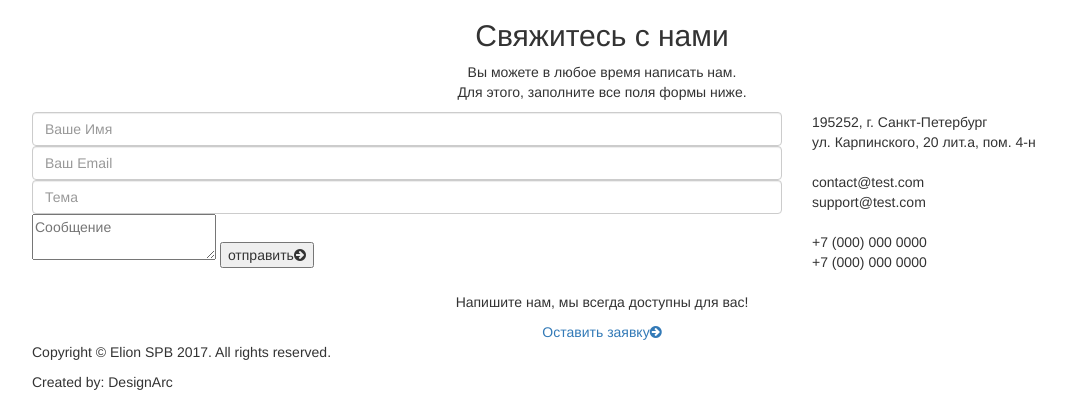
After one commit to Nekr0bz/Elion, a Django app: a page that uses main/templates/main/main.html in a window 1280 px wide. The commit adds this page. Shown: the part 384-800 px from the top of the page, without its empty margins (38-1104 px from the left). Run offline with Django 3.2, Linux system fonts and the light colour scheme; some libraries are stand-ins or nearby versions.

Commit message:
Верстка страницы 'Контакты'

```diff
--- a/Elion/urls.py
+++ b/Elion/urls.py
@@ -1,14 +1,17 @@
 from django.conf.urls import url, include, static
 from django.contrib import admin
+from django.views.generic.base import TemplateView
+from main import views as main_views
 from . import settings
 
-from main import views
+
 
 urlpatterns = [
-    url(r'^$', views.MainPageView.as_view(), name='main'),
+    url(r'^$', main_views.MainPageView.as_view(), name='main'),
     url(r'^admin/', admin.site.urls),
     url(r'^services/', include('services.urls', namespace='services')),
     url(r'^accounts/', include('accounts.urls', namespace='accounts')),
+    url(r'^contacts/$', TemplateView.as_view(template_name='about/contact.html'), name='contact'),
     url(r'^news/', include('news.urls', namespace='news')),
     url(r'^guestbook/', include('guestbook.urls', namespace='guestbook')),
     url(r'^ckeditor/', include('ckeditor_uploader.urls')),
--- /dev/null
+++ b/about/templates/about/contact.html
@@ -0,0 +1,74 @@
+{% extends "main/main.html" %}
+{% load staticfiles %}
+
+{% block title %}Контакты{% endblock %}
+
+{% block body_class %}contact_page{% endblock %}
+
+{% block content %}
+<!-- ======= Banner ======= -->
+    <section class="p0 container-fluid banner about_banner"
+    style="background:url({% static 'vendors/img/banner-bg.jpg' %}) no-repeat center">
+        <div class="about_banner_opacity">
+            <div class="container">
+                <div class="banner_info_about">
+                    <h1>Контакты</h1>
+                    <ul>
+                        <li><a href="{% url 'main' %}">Главная</a></li>
+                        <li><i class="fa fa-angle-right"></i></li>
+                        <li>Контакты</li>
+                    </ul>
+                </div> <!-- End Banner Info -->
+            </div> <!-- End Container -->
+        </div> <!-- End Banner_opacity -->
+    </section> <!-- End Banner -->
+<!-- ================= /Banner ================ -->
+<!-- =================== Contact us container ============== -->
+    <section class="contact_us_container">
+        <div class="container">
+            <div class="row">
+                <div class="col-lg-12 col-md-12 col-sm-12 col-xs-12" style="text-align:center;"> <!-- section title -->
+                    <h2>Свяжитесь с нами</h2>
+                    <p>Вы можете в любое время написать нам. <br> <!--TODO: LiveChat-->
+                    Для этого, заполните все поля формы ниже.</p>
+                </div> <!-- End section title -->
+                <div class="col-lg-8 col-md-8 col-sm-12 col-xs-12 form_holder"> <!-- form holder -->
+                    <form action="" class="contact-form"><!--TODO:отправка сообщений-->
+                        <input class="form-control name" type="text" name="name" placeholder="Ваше Имя">
+                        <input class="form-control email" type="email" name="email" placeholder="Ваш Email">
+                        <input class="form-control" type="text" name="subject" placeholder="Тема">
+                        <textarea name="message" placeholder="Сообщение"></textarea>
+                        <button type="submit" class="submit">отправить<i class="fa fa-arrow-circle-right"></i></button>
+                    </form> <!-- End form holder -->
+                </div>
+                <div class="col-lg-4 col-md-4 col-sm-12 col-xs-12 pull-right address">
+                    <address>
+                        <div class="icon_holder float_left"><span class="icon icon-Pointer"></span></div>
+                        <div class="address_holder float_left">195252, г. Санкт-Петербург<br>ул. Карпинского, 20 лит.а, пом. 4-н<br></div>
+                    </address>
+                    <address class="clear_fix">
+                        <div class="icon_holder float_left"><span class="icon icon-Plaine"></span></div>
+                        <div class="address_holder float_left">contact@test.com <br>support@test.com</div>
+                    </address>
+                    <address class="clear_fix">
+                        <div class="icon_holder float_left"><span class="icon icon-Phone2"></span></div>
+                        <div class="address_holder float_left">+7 (000) 000 0000<br>+7 (000) 000 0000</div>
+                    </address>
+                </div>
+            </div>
+        </div>
+    </section>
+<!-- =================== /Contact us container ============== -->
+
+<!-- =============== google map ============= -->
+    <div class="map">
+        <div class="google-map" id="contact-google-map" data-map-lat="60.0075793" data-map-lng="30.4231073" data-icon-path="{% static 'vendors/img/map-marker.png' %}" data-map-title="Awesome Place" data-map-zoom="16"></div>
+    </div>
+<!-- =============== /google map ============= -->
+{% endblock %}
+
+{% block add_js %}
+    <script src="http://maps.google.com/maps/api/js"></script> <!-- Gmap Helper -->
+    <script type="text/javascript" src="{% static 'vendors/js/gmap.js' %}"></script>
+    <script type="text/javascript" src="{% static 'vendors/js/jquery.mixitup.min.js' %}"></script>
+{% endblock %}
--- a/main/templates/main/main.html
+++ b/main/templates/main/main.html
@@ -71,7 +71,7 @@
 								<span class=" icon icon-Pointer"></span>
 							</div>
 							<div class="content-box">
-								<p> 195252, г Санкт-Петербург<br><span>ул. Карпинского, 20 лит.а, пом. 4-н</span></p>
+								<p> 195252, г. Санкт-Петербург<br><span>ул. Карпинского, 20 лит.а, пом. 4-н</span></p>
 							</div>
 						</div>
 						<div class="top-info">
@@ -114,7 +114,7 @@
                             <li><a href="{% url 'main' %}">О компании</a></li>
                             <li><a href="{% url 'news:index' %}">Новости</a></li>
 							<li><a href="{% url 'guestbook:index' %}">Отзывы</a></li>
-							<li><a href="{% url 'main' %}">Контакты</a></li>
+							<li><a href="{% url 'contact' %}">Контакты</a></li>
 						</ul>
 					</div>
 					<div class="find-advisor pull-right">
```
